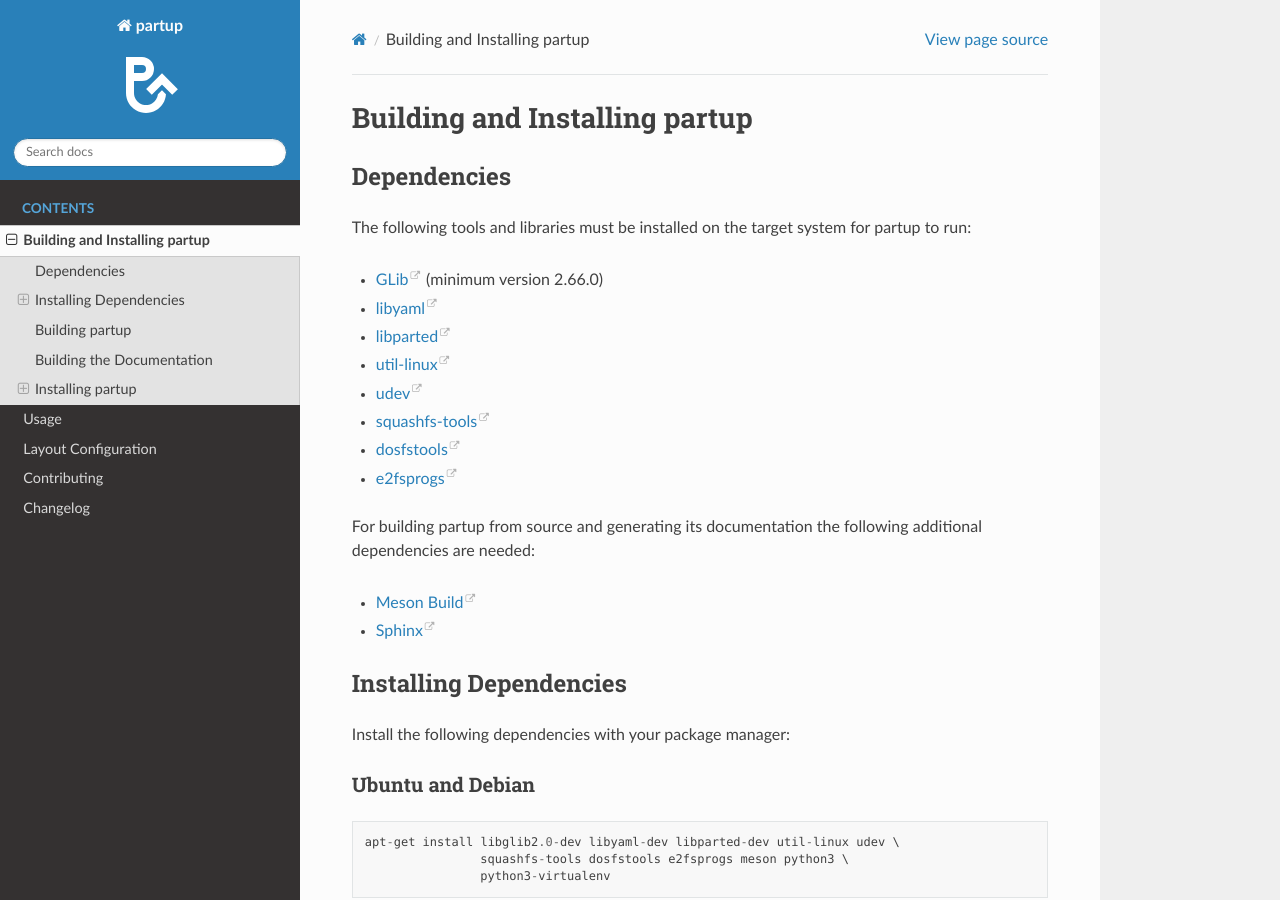
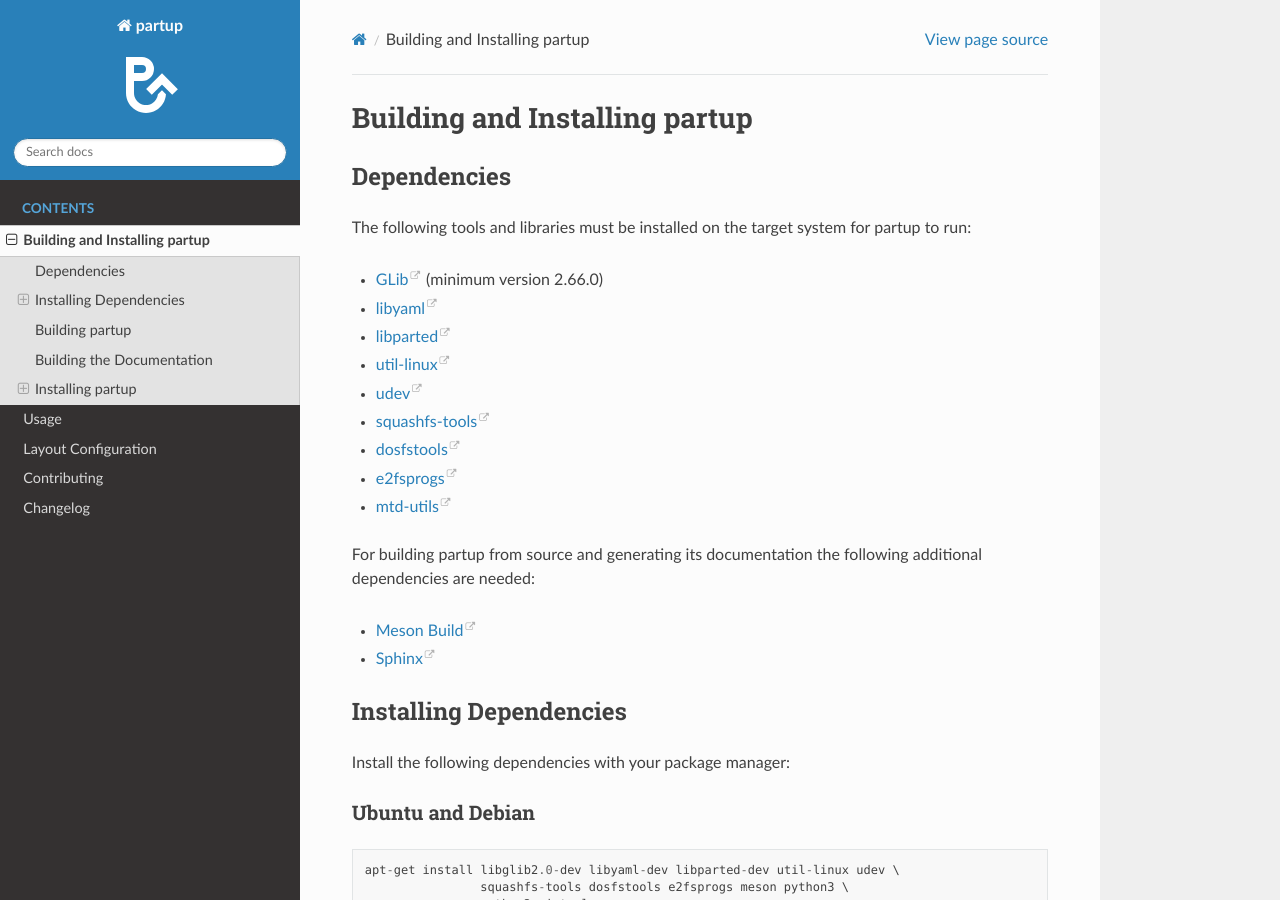
Before and after one commit to phytec/partup, a Sphinx documentation site: the page built from doc/build-install.rst, in a window 1280 px wide and 900 px high. Built offline with Sphinx 7.4.7 and the Read the Docs theme 3.1.0, drawn with Linux system fonts in a browser that asks for light colours.

Commit message:
doc: build-install: Add runtime dependency on mtd-utils
Describe runtime dependency on mtd-utils, which is needed for writing to
Memory Technology Devices (MTD).

Signed-off-by: Martin Schwan <m.schwan@phytec.de>

```diff
--- a/doc/build-install.rst
+++ b/doc/build-install.rst
@@ -15,6 +15,7 @@
 -  `squashfs-tools <https://github.com/plougher/squashfs-tools>`_
 -  `dosfstools <https://github.com/dosfstools/dosfstools>`_
 -  `e2fsprogs <https://git.kernel.org/pub/scm/fs/ext2/e2fsprogs.git>`_
+-  `mtd-utils <http://linux-mtd.infradead.org/>`_
 
 For building partup from source and generating its documentation the following
 additional dependencies are needed:
```
